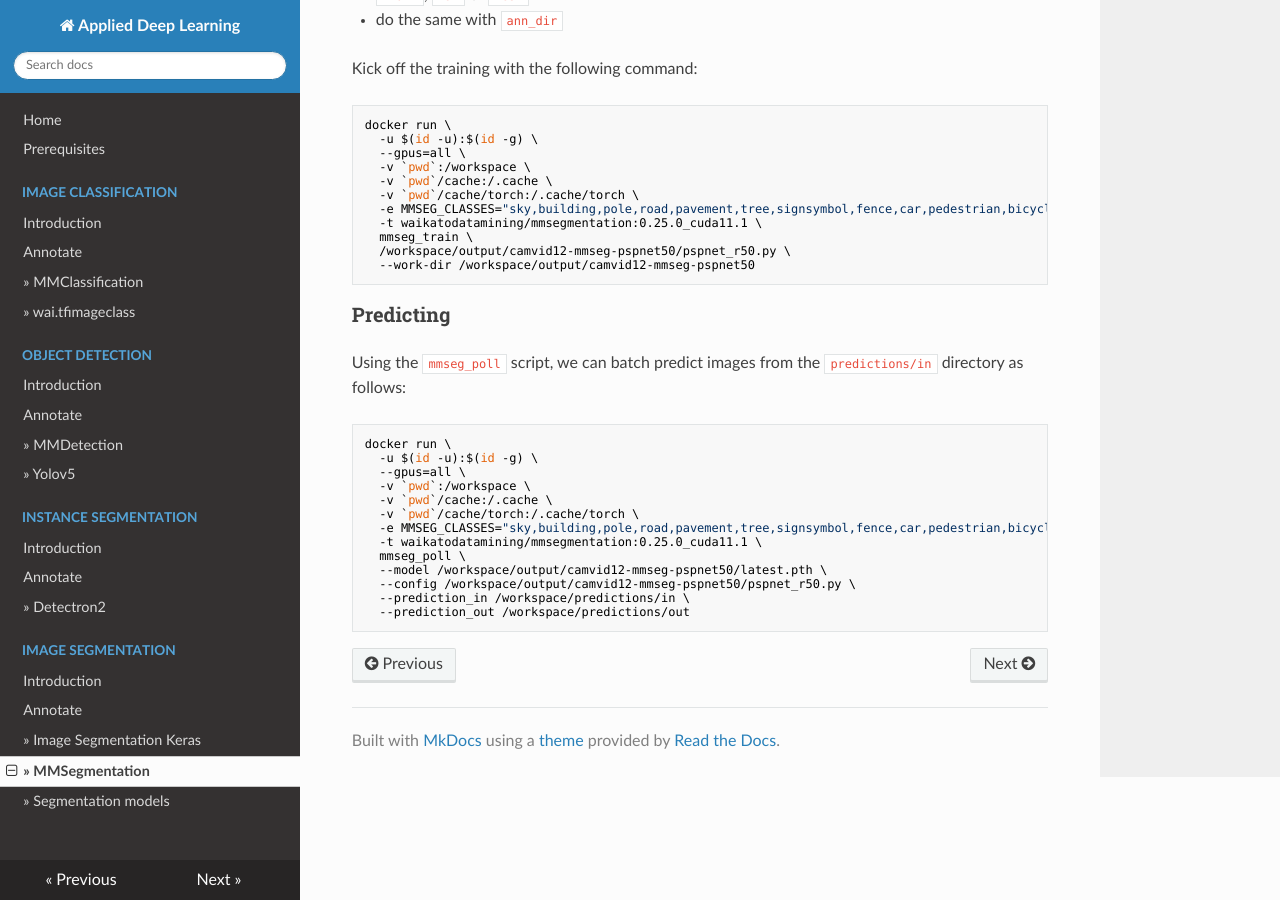
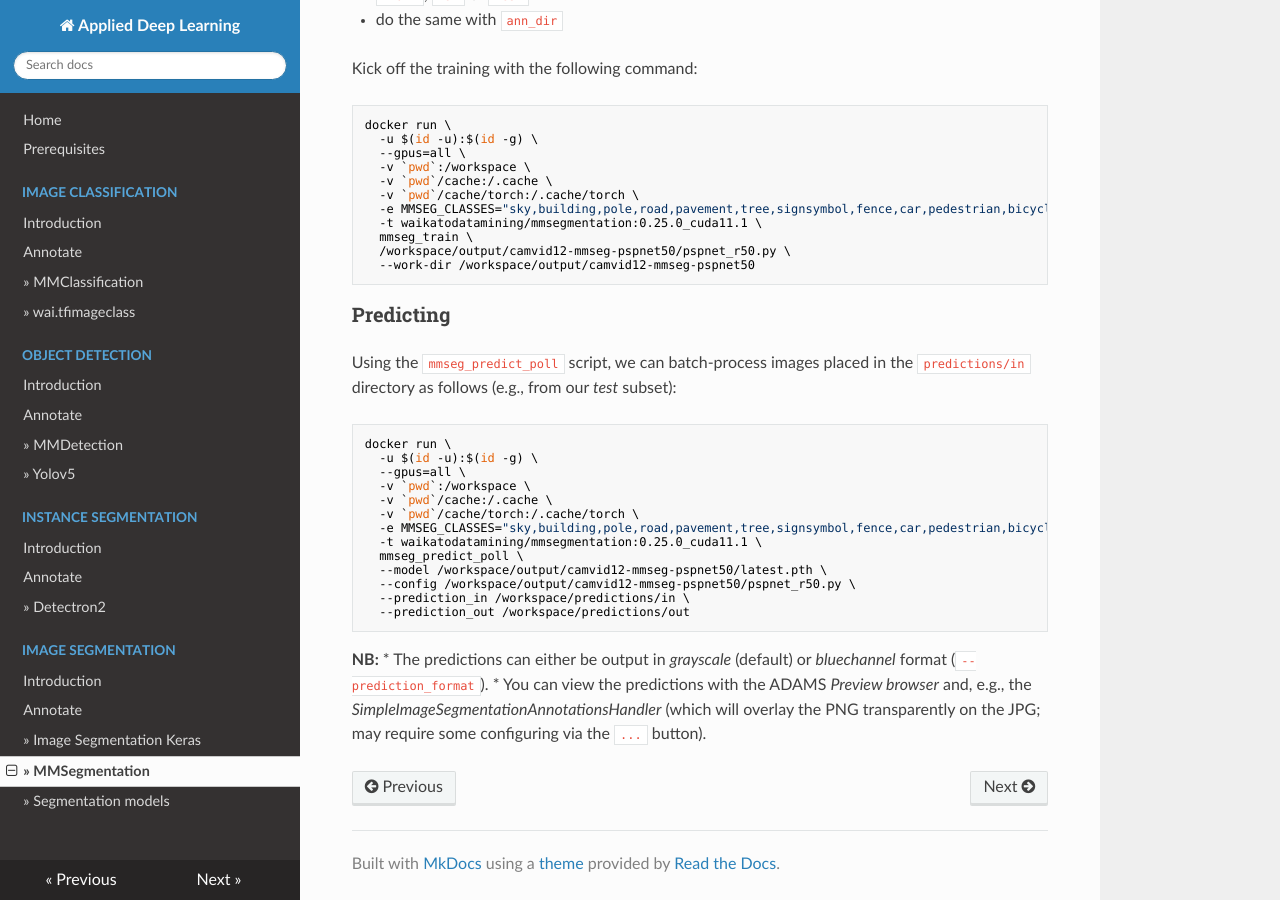
Before and after one commit to waikato-datamining/applied-deep-learning, an MkDocs documentation site: the page built from docs/image_segmentation/mmsegmentation.md, in a window 1280 px wide and 900 px high, scrolled down 1887 px. Built offline with MkDocs 1.6.1, drawn with Linux system fonts in a browser that asks for light colours; nearby versions of some CDN libraries.

Commit message:
updated the Predicting section

````diff
--- a/docs/image_segmentation/mmsegmentation.md
+++ b/docs/image_segmentation/mmsegmentation.md
@@ -112,8 +112,8 @@ docker run \
 
 # Predicting
 
-Using the `mmseg_poll` script, we can batch predict images from the `predictions/in` directory
-as follows:
+Using the `mmseg_predict_poll` script, we can batch-process images placed in the `predictions/in` directory
+as follows (e.g., from our *test* subset):
 
 ```bash
 docker run \
@@ -124,9 +124,14 @@ docker run \
   -v `pwd`/cache/torch:/.cache/torch \
   -e MMSEG_CLASSES="sky,building,pole,road,pavement,tree,signsymbol,fence,car,pedestrian,bicyclist,unlabelled" \
   -t waikatodatamining/mmsegmentation:0.25.0_cuda11.1 \
-  mmseg_poll \
+  mmseg_predict_poll \
   --model /workspace/output/camvid12-mmseg-pspnet50/latest.pth \
   --config /workspace/output/camvid12-mmseg-pspnet50/pspnet_r50.py \
   --prediction_in /workspace/predictions/in \
   --prediction_out /workspace/predictions/out
 ```
+
+**NB:**
+* The predictions can either be output in *grayscale* (default) or *bluechannel* format (`--prediction_format`).
+* You can view the predictions with the ADAMS *Preview browser* and, e.g., the *SimpleImageSegmentationAnnotationsHandler*
+  (which will overlay the PNG transparently on the JPG; may require some configuring via the `...` button).
````
